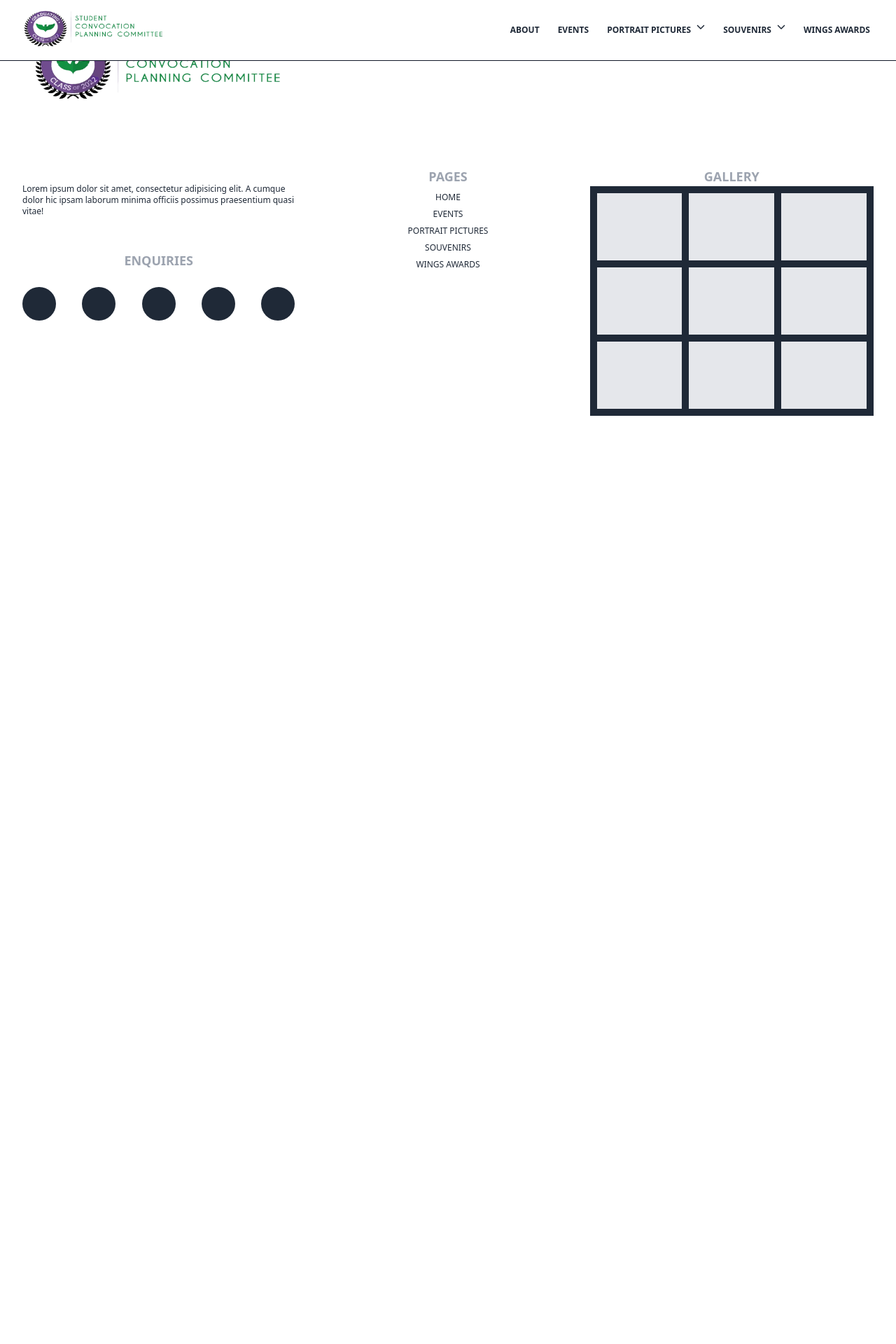
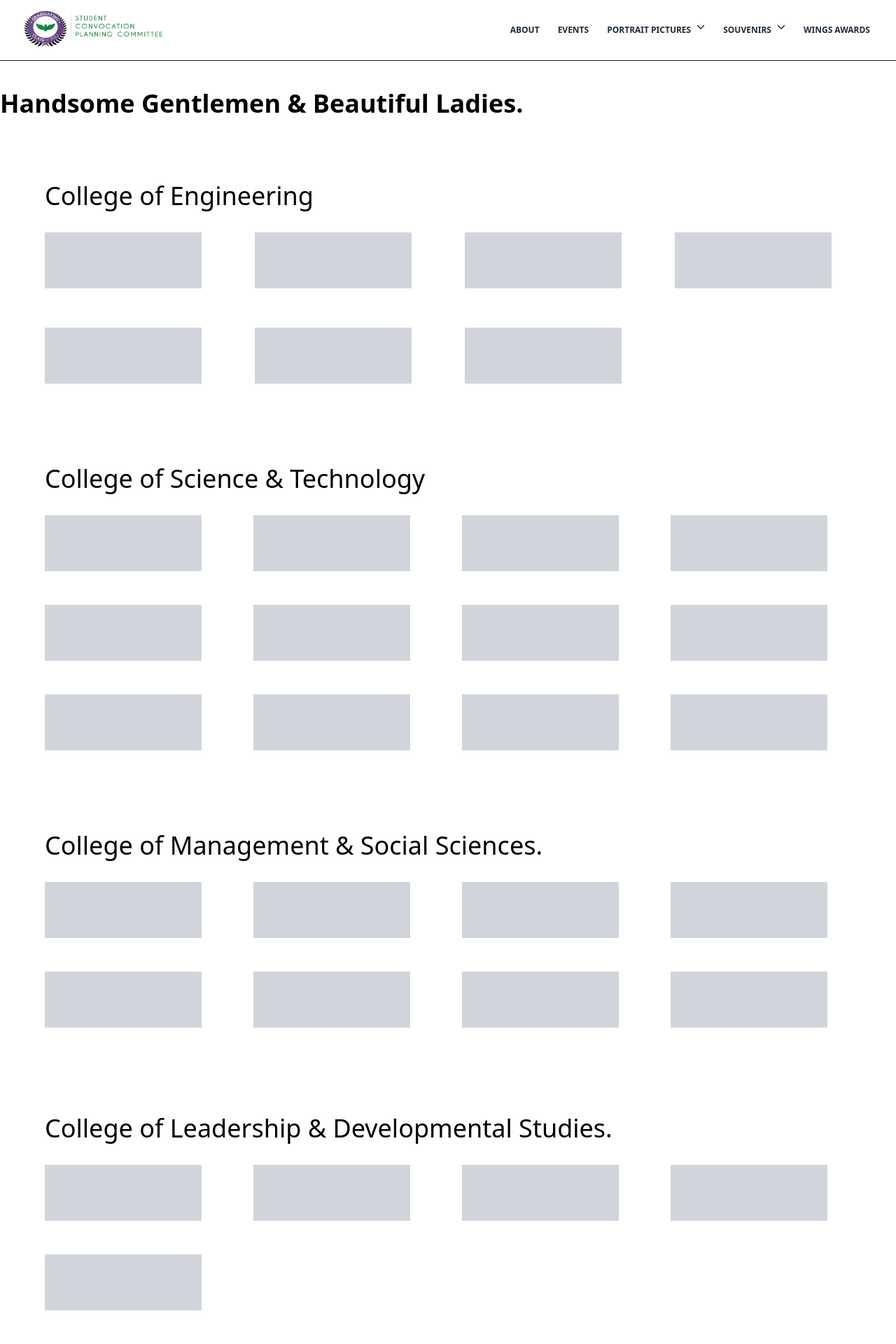
Before and after one commit to AkiBeulah/cpc-2022, a React (Create React App) app: page /portrait-pictures in a window 1280 px wide. Shown: the top 1920 px of the page at 70% size. Before the commit the page ends 800 px from the top, so only its background shows below. Built offline with nearby package versions, Linux system fonts and the light colour scheme.

Commit message:
Added Portraits Page and Actual Picture Page

```diff
--- a/src/App.js
+++ b/src/App.js
@@ -1,6 +1,8 @@
 import {Route, Routes} from "react-router-dom";
 import './App.css';
 import Home from "./public/home";
+import Portrait from "./public/portraits";
+import Pictures from "./public/pictures";
 import Header from "./component/header.component";
 import Footer from "./component/footer.component";
 
@@ -10,6 +12,8 @@ function App() {
             <Header/>
             <Routes>
                 <Route path="/" element={<Home/>}/>
+                <Route path="/portrait-pictures" element={<Portrait/>}/>
+                <Route path="/pictures" element={<Pictures/>}/>
             </Routes>
             <Footer />
         </div>
--- /dev/null
+++ b/src/component/college.component.js
@@ -0,0 +1,12 @@
+import React from 'react';
+
+const College = (props) => {
+    return(
+        <a href="/pictures">
+            <div class="w-56 h-20  mb-3 lg:mb-2 bg-gray-300">
+            </div>
+        </a>
+    );
+}
+
+export default College;
--- /dev/null
+++ b/src/component/polariod.component.js
@@ -0,0 +1,16 @@
+import React from 'react';
+
+const Polariod = (props) => {
+    return(
+        <div class="transition duration-150 ease-in-out hover:border-green-300 hover:delay-75 hover:scale-110 border-transparent border-2 w-56">
+            <div class=" h-60  bg-black"></div>
+            <div class=" h-10  bg-gray-300 flex  pt-2 justify-center">
+                <div class="w-20 h-5 bg-black flex pt-0.5 justify-center">
+                    <p class="text-white text-xs ">Download</p>
+                </div>
+            </div>
+        </div>
+    );
+}
+
+export default Polariod
--- a/src/public/home.js
+++ b/src/public/home.js
@@ -35,7 +35,7 @@ const Home = () => {
                 </div>
             </section>
 
-            <section className={'bg-gray-200 py-12 px-4 w-full bg-white relative px-16'} style={{maxHeight: "100vh"}}>
+            <section className={'bg-gray-200 py-12  w-full relative px-16'} style={{maxHeight: "100vh"}}>
                 <div className="max-w-7xl mx-auto">
                     <h1 className={'font-extrabold text-2xl lg:text-4xl mb-8'}>The Lineup of Events</h1>
 
@@ -117,7 +117,7 @@ const Home = () => {
                                 Celebrate in Pixels
                             </span>
                         </h1>
-                        <a href="#" className='underline py-1 lg:pl-6 lg:text-xl'>View the Ladies & Gents</a>
+                        <a href="/portrait-pictures" className='underline py-1 lg:pl-6 lg:text-xl'>View the Ladies & Gents</a>
                     </div>
                 </div>
 
--- /dev/null
+++ b/src/public/pictures.js
@@ -0,0 +1,33 @@
+import React,{useState} from 'react';
+import Polariod from '../component/polariod.component';
+
+
+const Pictures = () => {
+    const [coursePictures, setCoursePictures] = useState([1,2,3,4,5,6,7,8,9,10,11,12,13,14,15,16,17,18,19,20,21,22,23,24]);
+
+
+    return (
+        <>
+            <section
+                className="pt-32 pb-11 max-w-7xl mx-10 lg:mx-auto  w-full bg-white  relative flex flex-row ">
+                    <div className="">
+                        <h4 className='font-extrabold text-3xl md:text-4xl'>
+                        College of Engineering
+                        </h4>
+                    </div>
+
+            </section>
+
+            <section className={'bg-white py-12  w-full relative px-16 justify-center overflow-auto'} style={{maxHeight: "100vh"}}>
+                <div className="max-w-7xl mx-auto">
+                    <div className="w-full grid  gap-12 sm:grid-cols-2 md:grid-cols-3 lg:grid-cols-4 ">
+                        {coursePictures.map((i) => <Polariod/>)}
+                    </div>
+                </div>
+            </section>
+
+        </>
+    )
+}
+
+export default Pictures
--- /dev/null
+++ b/src/public/portraits.js
@@ -0,0 +1,83 @@
+import React,{useState} from 'react';
+import College from '../component/college.component';
+
+
+const Portrait = () => {
+    const [coe, setCOE] = useState([1,2,3,4,5,6,7]);
+    const [cst, setCST] = useState([1,2,3,4,5,6,7,8,9,10,11,12]);
+    const [cmss, setCMSS] = useState([1,2,3,4,5,6,7,8]);
+    const [clds, setCLDS] = useState([1,2,3,4,5]);
+
+    function college(x){
+        switch(x){
+            case 'cst' : return cst.map((i) =>
+           <College/>
+          );;
+            case 'cmss' : return cmss.map((i) =>
+            <College/>
+          );
+            case 'clds' : return clds.map((i) =>
+            <College/>
+          );
+            default : return coe.map((i) =>
+            <College/>
+          );
+        }
+    }
+
+    return (
+        <>
+            <section
+                className="pt-32 pb-11 max-w-7xl mx-10 lg:mx-auto  w-full bg-white  relative flex flex-row ">
+                    <div className="">
+                        <h4 className='font-extrabold text-3xl md:text-4xl'>
+                            Handsome Gentlemen & Beautiful Ladies.
+                        </h4>
+                    </div>
+
+            </section>
+
+            <section className={'bg-white py-12  w-full relative px-16 justify-center overflow-auto'} style={{maxHeight: "100vh"}}>
+                <div className="max-w-7xl mx-auto">
+                    <h1 className={'text-2xl lg:text-4xl mb-8'}>College of Engineering</h1>
+
+                    <div className="w-full grid  gap-12 sm:grid-cols-2 md:grid-cols-3 lg:grid-cols-4 ">
+                        {college()}
+                    </div>
+                </div>
+            </section>
+            <section className={'bg-white py-10 my-5  w-full relative px-16 justify-center overflow-auto'} style={{maxHeight: "100vh"}}>
+                <div className="max-w-7xl mx-auto">
+                <h1 className={'text-2xl lg:text-4xl mb-8'}>College of Science & Technology</h1>
+
+
+                    <div className="w-full grid  gap-10 sm:grid-cols-2 md:grid-cols-3 lg:grid-cols-4">
+                        {college('cst')}
+                    </div>
+                </div>
+            </section>
+            <section className={'bg-white py-12 my-5 w-full relative px-16 justify-center overflow-auto'} style={{maxHeight: "100vh"}}>
+                <div className="max-w-7xl mx-auto">
+                <h1 className={'text-2xl lg:text-4xl mb-8'}>College of Management & Social Sciences.</h1>
+
+                    <div className="w-full grid  gap-10 sm:grid-cols-2 md:grid-cols-3 lg:grid-cols-4">
+                       {college('cmss')}
+                    </div>
+                </div>
+            </section>
+            <section className={'bg-white py-12 my-5 w-full relative px-16 justify-center overflow-auto'} style={{maxHeight: "100vh"}}>
+                <div className="max-w-7xl mx-auto">
+                <h1 className={'text-2xl lg:text-4xl mb-8'}>College of Leadership & Developmental Studies.</h1>
+
+                    <div className="w-full grid  gap-10 sm:grid-cols-2 md:grid-cols-3 lg:grid-cols-4">
+                       {college('clds')}
+                    </div>
+                </div>
+            </section>
+
+
+        </>
+    )
+}
+
+export default Portrait
```
